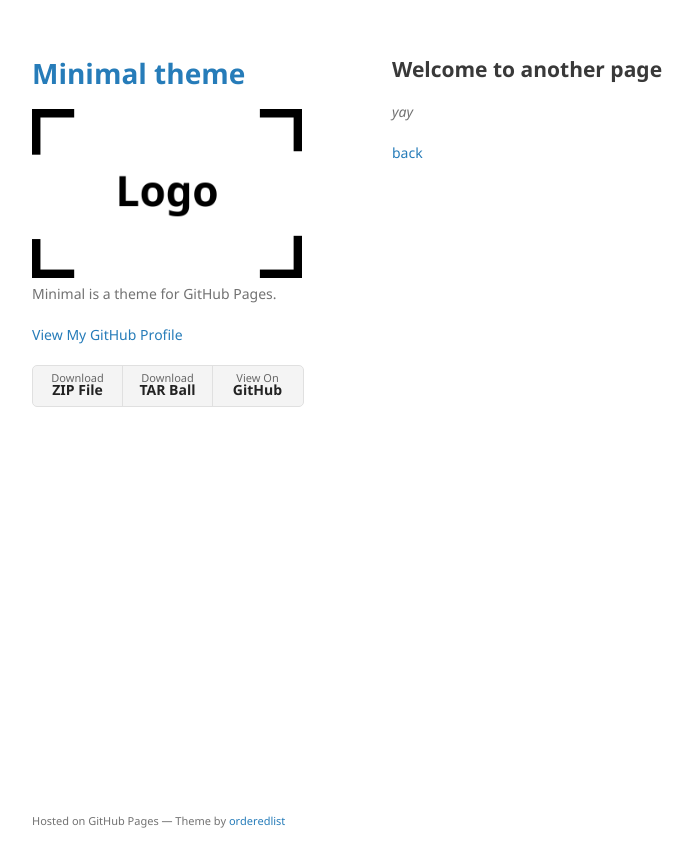
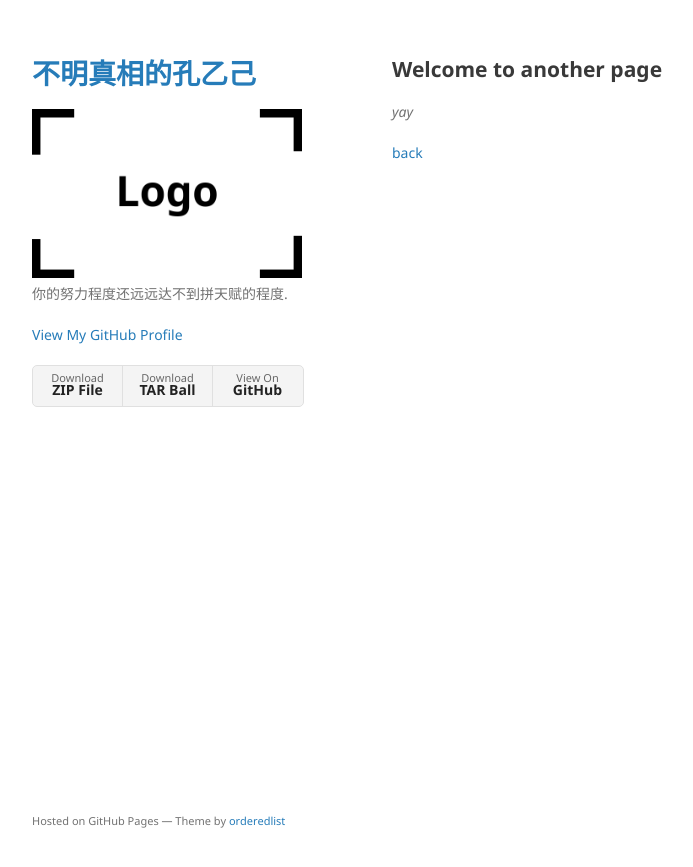
Before and after one commit to gnshuangling/gnshuangling.github.io, a Jekyll site: the page built from another-page.md, in a window 1280 px wide. Shown: the top 867 px of the page, without its empty margins (178-871 px from the left). Built offline with Jekyll 4.4.1, drawn with Linux system fonts in a browser that asks for light colours; our own code applies the rules of GitHub Pages for plain Markdown files.

Commit message:
name modify

```diff
--- a/_config.yml
+++ b/_config.yml
@@ -1,6 +1,6 @@
-title: Minimal theme
+title: 不明真相的孔乙己
 logo: /assets/img/logo.png
-description: Minimal is a theme for GitHub Pages.
+description: 你的努力程度还远远达不到拼天赋的程度.
 show_downloads: true
 google_analytics:
 theme: jekyll-theme-minimal
```
Also changed, not shown: index.md (+0 -2 lines), README.md.
